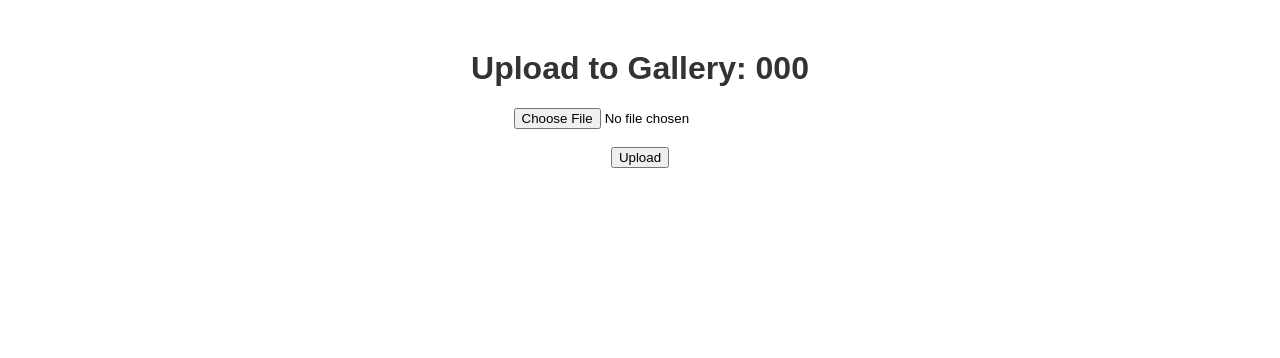
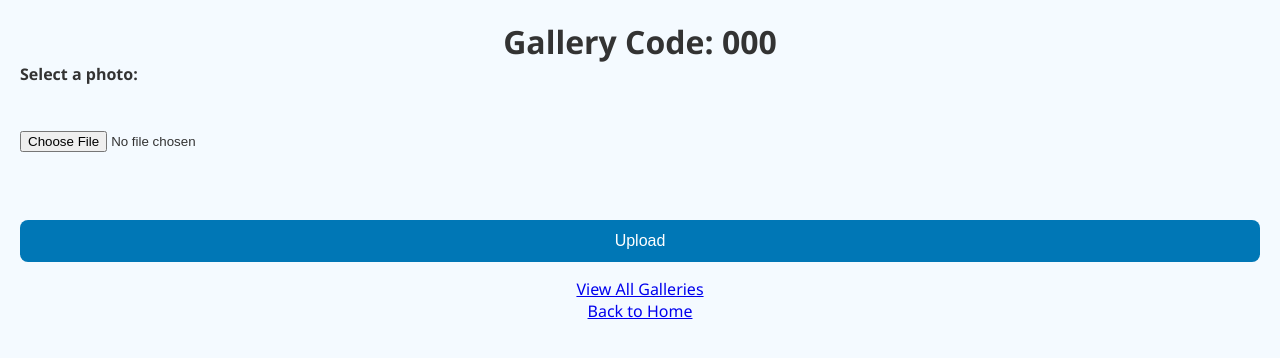
Before and after one commit to Emanuelpearsall/weddingphotos, a Flask app: template templates/upload.html in a window 1280 px wide. Shown: the top 358 px of the page. Run offline with Flask 3, Linux system fonts and the light colour scheme; the template is opened without the code that fills it: most values are stand-ins (such as "Sample title", 1, 10 or a date in 2020).

Commit message:
Add /upload route & template for code-based galleries

```diff
--- a/app.py
+++ b/app.py
@@ -1,61 +1,83 @@
 from flask import Flask, render_template, request, redirect
 from supabase import create_client
 from dotenv import load_dotenv
-import os, sys
+import os, random, sys
 
-# Load .env (locally) or real env vars (on Render)
+# Load environment
 load_dotenv()
+app = Flask(__name__)
 
-app = Flask(__name__)
 SUPABASE_URL = os.getenv("SUPABASE_URL")
 SUPABASE_KEY = os.getenv("SUPABASE_KEY")
 BUCKET_NAME   = "wedding-uploads"
 
-# initialize client
 supabase = create_client(SUPABASE_URL, SUPABASE_KEY)
+
+
+def generate_code():
+    words = ["sunny","smiling","cozy","golden","bright","panda","sky","wave","spark"]
+    return f"{random.choice(words)}-{random.choice(words)}-{random.randint(100,999)}"
+
 
 @app.route("/", methods=["GET", "POST"])
 def index():
     if request.method == "POST":
-        if "file" not in request.files:
-            return "No file part in request", 400
-        file = request.files["file"]
-        if file.filename == "":
+        # Join existing
+        code = request.form.get("code")
+        if not code:
+            return "Please enter a gallery code", 400
+        return redirect(f"/upload?code={code}")
+    return render_template("index.html")
+
+
+@app.route("/create", methods=["POST"])
+def create_gallery():
+    # Create new
+    code = generate_code()
+    return redirect(f"/upload?code={code}")
+
+
+@app.route("/upload", methods=["GET", "POST"])
+def upload():
+    code = request.args.get("code")
+    if not code:
+        return redirect("/")   # no code → back to index
+
+    if request.method == "POST":
+        file = request.files.get("file")
+        if not file or file.filename == "":
             return "No file selected", 400
 
         try:
             data = file.read()
-            res  = supabase.storage.from_(BUCKET_NAME).upload(file.filename, data)
+            res  = supabase.storage.from_(BUCKET_NAME).upload(f"{code}/{file.filename}", data)
             if res.get("error"):
                 return f"Upload error: {res['error']['message']}", 500
-            return redirect("/gallery")
+            # Stay on the same upload page so they can add more
+            return redirect(f"/upload?code={code}")
         except Exception as e:
-            print(f"[upload error] {e}", file=sys.stderr)
-            return f"Internal upload error: {e}", 500
+            print("[upload error]", e, file=sys.stderr)
+            return f"Unexpected upload error: {e}", 500
 
-    # GET
-    return render_template("index.html")
+    # GET → show the upload form for this gallery code
+    return render_template("upload.html", code=code)
 
 
-@app.route("/gallery")
+@app.route("/gallery", methods=["GET"])
 def gallery():
     try:
-        # list everything at bucket root
         files = supabase.storage.from_(BUCKET_NAME).list("")
-        print("FILES:", files, file=sys.stderr)
-
         urls = []
         for f in files:
             name = f.get("name")
             if not name:
                 continue
-            pub   = supabase.storage.from_(BUCKET_NAME).get_public_url(name)
-            url   = pub.get("publicURL") or pub.get("url")
+            pub = supabase.storage.from_(BUCKET_NAME).get_public_url(name)
+            url = pub.get("publicURL") or pub.get("url")
             urls.append(url)
         return render_template("gallery.html", urls=urls)
-
     except Exception as e:
-        print(f"[gallery error] {e}", file=sys.stderr)
+        print("[gallery error]", e, file=sys.stderr)
         return f"Error loading gallery: {e}", 500
 
 
--- a/templates/upload.html
+++ b/templates/upload.html
@@ -1,31 +1,18 @@
 <!DOCTYPE html>
-<html>
+<html lang="en">
 <head>
-  <title>Upload Photo</title>
-  <style>
-    body {
-      font-family: Arial, sans-serif;
-      text-align: center;
-      margin: 50px;
-    }
-    h1 {
-      color: #333;
-    }
-    .success {
-      color: green;
-      margin-top: 20px;
-    }
-  </style>
+  <meta charset="UTF-8">
+  <title>Upload to {{ code }}</title>
+  <link rel="stylesheet" href="/static/style.css">
 </head>
 <body>
-  <h1>Upload to Gallery: {{ code }}</h1>
-  <form method="POST" enctype="multipart/form-data">
-    <input type="file" name="photo" required><br><br>
+  <h1>Gallery Code: {{ code }}</h1>
+  <form action="/upload?code={{ code }}" method="POST" enctype="multipart/form-data">
+    <label>Select a photo:</label><br>
+    <input type="file" name="file" required><br><br>
     <button type="submit">Upload</button>
   </form>
-
-  {% if message %}
-    <p class="success">{{ message }}</p>
-  {% endif %}
+  <p><a href="/gallery">View All Galleries</a></p>
+  <p><a href="/">Back to Home</a></p>
 </body>
 </html>
```
